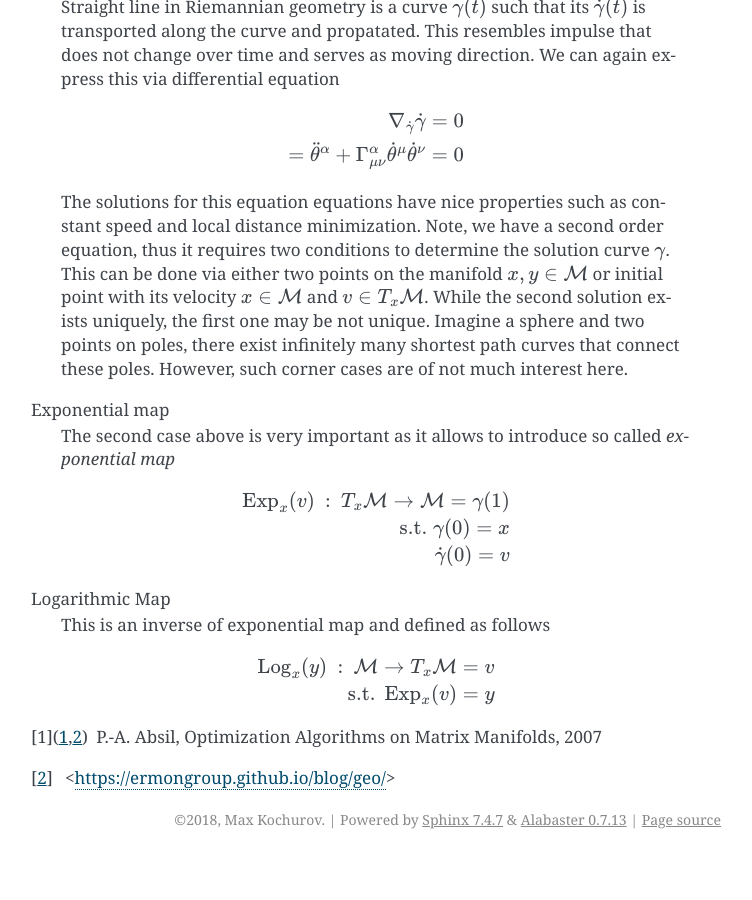
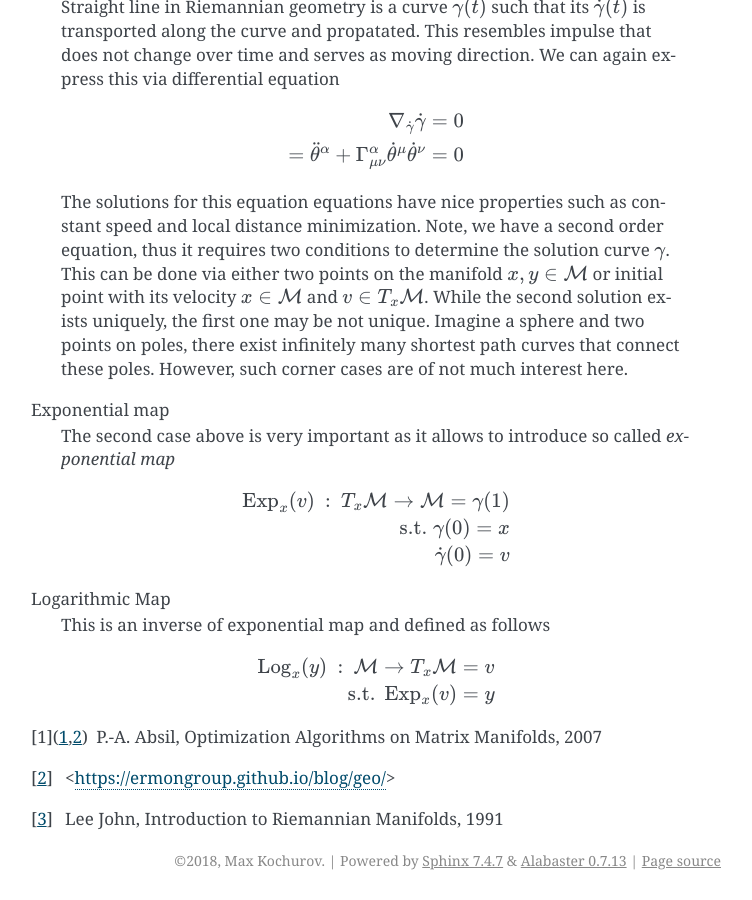
Before and after one commit to geoopt/geoopt, a Sphinx documentation site: the page built from docs/extended.rst, in a window 1280 px wide and 900 px high, scrolled down 2473 px. Shown: the whole window, without its empty margins (389-1141 px from the left). Built offline with Sphinx 7.4.7, drawn with Linux system fonts in a browser that asks for light colours; before the commit the page ends 3332 px from its top, so only the background shows below that.

Commit message:
fix docs typos

```diff
--- a/docs/extended.rst
+++ b/docs/extended.rst
@@ -14,7 +14,7 @@ typos or just want to improve it, do not hesitate to `open a PR <https://github.
    extended/poincare
 
 
-`The introduction was prepared using materials from different sources` ([1]_, [2]_).
+`The introduction was prepared using materials from different sources` ([1]_, [2]_, [3]_).
 
 
 Introduction
@@ -152,3 +152,4 @@ Logarithmic Map
 
 .. [1] P.-A. Absil, Optimization Algorithms on Matrix Manifolds, 2007
 .. [2] <https://ermongroup.github.io/blog/geo/>
+.. [3] Lee John, Introduction to Riemannian Manifolds, 1991
```
